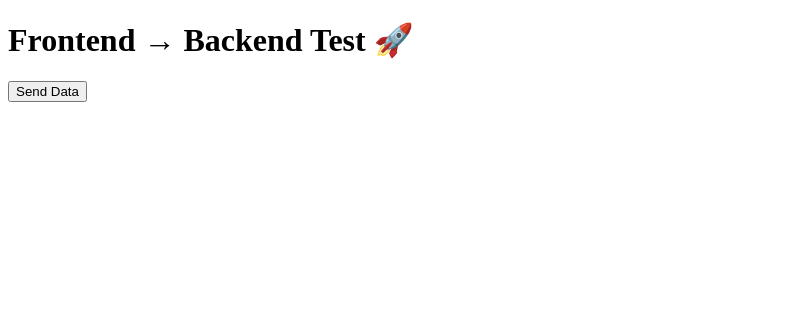
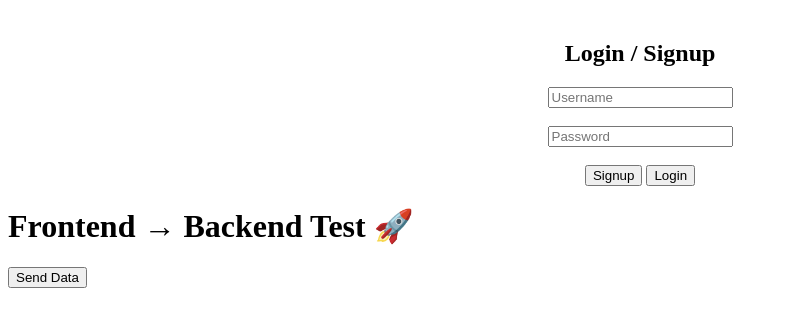
Before and after one commit to KAIF254/devops-project, a plain HTML site: page frontend/index.html in a window 1280 px wide. Shown: the whole page, without its empty margins (0-788 px from the left). Drawn offline with Linux system fonts and the light colour scheme.

Commit message:
Update index.html

```diff
--- a/frontend/index.html
+++ b/frontend/index.html
@@ -4,7 +4,15 @@
   <title>DevOps Test</title>
 </head>
 <body>
+<div style="text-align:center; margin-top:40px;">
+  <h2>Login / Signup</h2>
 
+  <input id="username" placeholder="Username"><br><br>
+  <input id="password" type="password" placeholder="Password"><br><br>
+
+  <button onclick="signup()">Signup</button>
+  <button onclick="login()">Login</button>
+</div>
 <h1>Frontend → Backend Test 🚀</h1>
 
 <button onclick="sendData()">Send Data</button>
```
